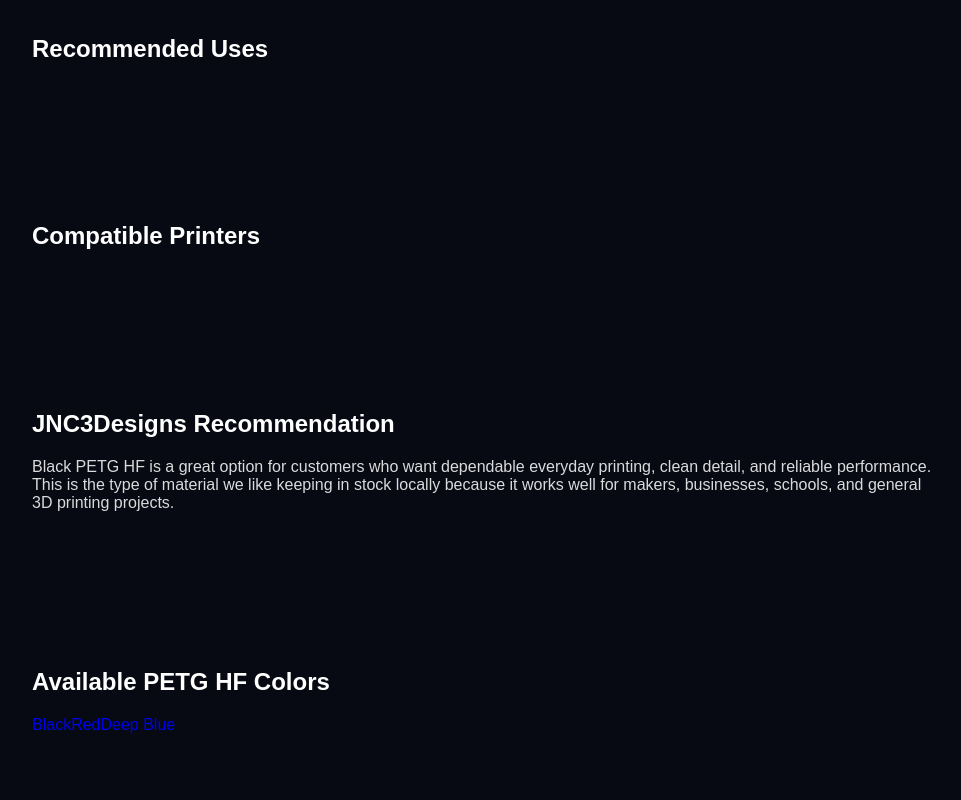
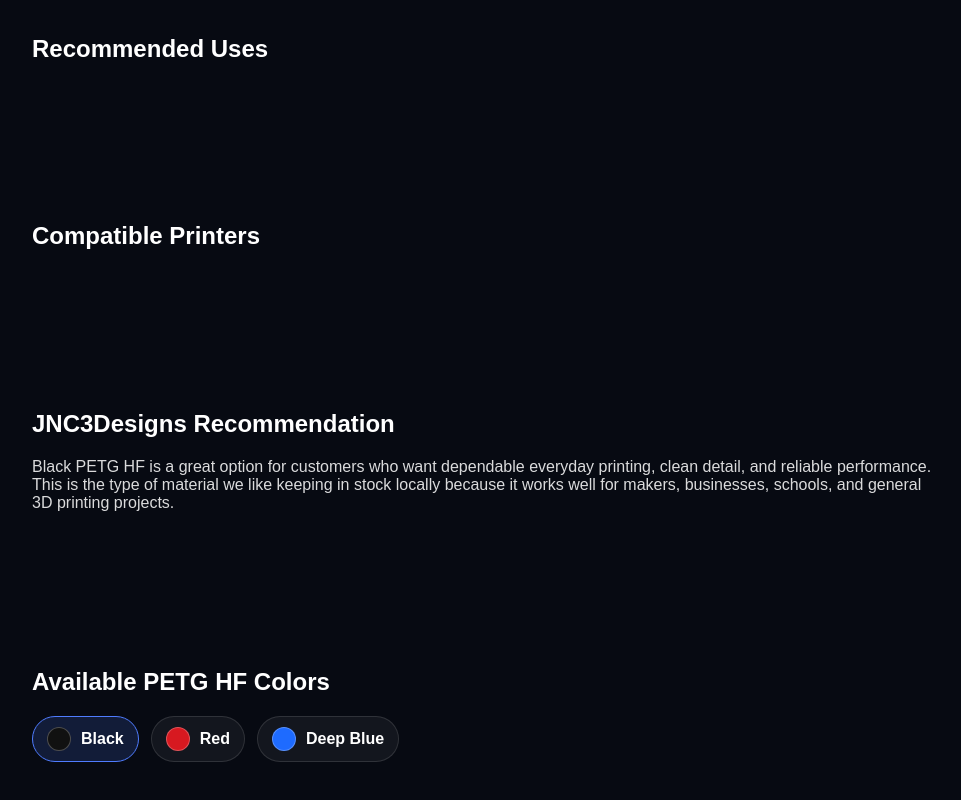
Before and after one commit to jnc3designs/jnc3designs-website, a Next.js app in the folder jnc3designs-premium/: page /supply/petg-hf/black in a window 1280 px wide. Shown: the part 1625-2425 px from the top of the page, without its empty margins (108-1069 px from the left). Built offline with nearby package versions, Linux system fonts and the light colour scheme.

Commit message:
Add color swatch styles to globals.css

```diff
--- a/jnc3designs-premium/app/globals.css
+++ b/jnc3designs-premium/app/globals.css
@@ -547,3 +547,35 @@
 .spec-card p {
   opacity: 0.8;
 }
+.color-swatch-grid {
+  display: flex;
+  flex-wrap: wrap;
+  gap: 12px;
+  margin-top: 20px;
+}
+
+.color-swatch-card {
+  display: flex;
+  align-items: center;
+  gap: 10px;
+  padding: 10px 14px;
+  border-radius: 999px;
+  background: rgba(255,255,255,0.05);
+  border: 1px solid rgba(255,255,255,0.12);
+  color: inherit;
+  text-decoration: none;
+  font-weight: 700;
+}
+
+.color-swatch-card:hover,
+.color-swatch-card.active-swatch {
+  border-color: #4f7cff;
+  background: rgba(79,124,255,0.16);
+}
+
+.color-swatch-dot {
+  width: 22px;
+  height: 22px;
+  border-radius: 999px;
+  border: 1px solid rgba(255,255,255,0.25);
+}
```
